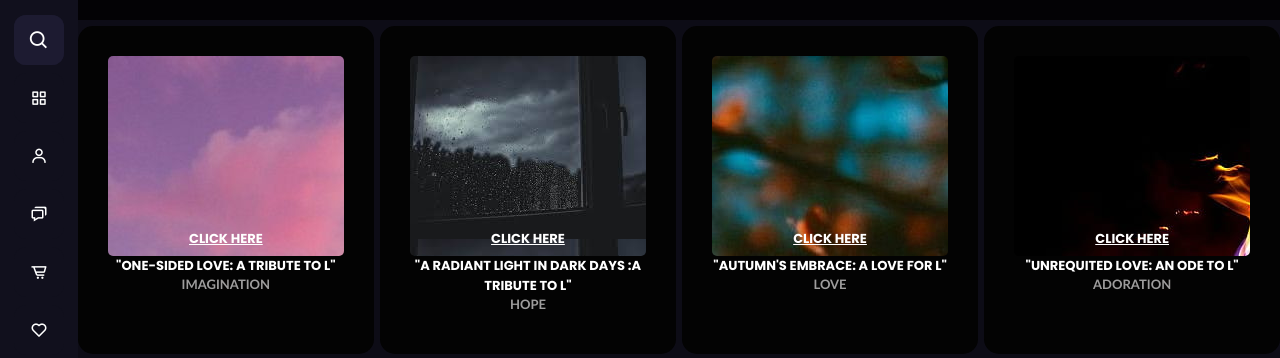
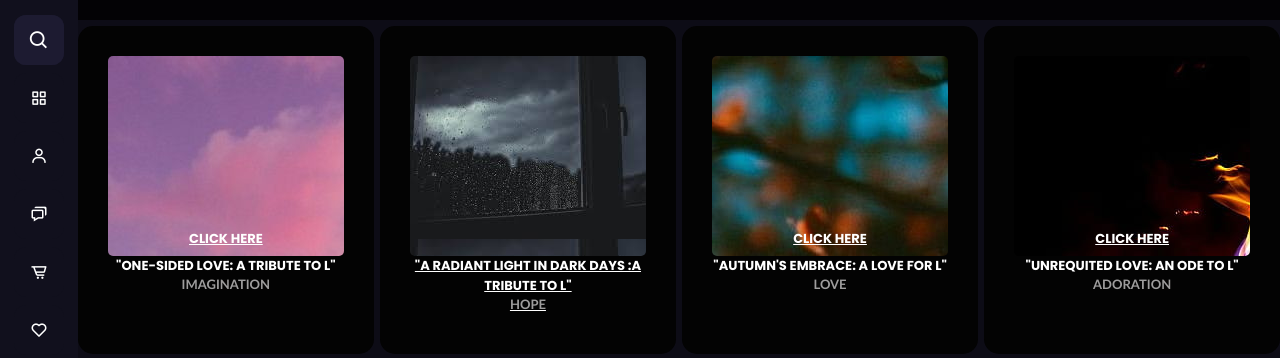
Before and after one commit to Potassium18/Tribute-to-L, a plain HTML site: page index.html in a window 1280 px wide. Shown: the part 71-429 px from the top of the page. Drawn offline with nearby package versions, Linux system fonts and the light colour scheme.

Commit message:
index.html

```diff
--- a/index.html
+++ b/index.html
@@ -98,16 +98,12 @@
         <div id="main2">
           <div>
            <div class="card">
+             <a href="Poet2.html" target="_blank">
              <div class="co2">
-              <br>
-              <br>
-              <br>
-              <br>
-              <br>
-                <a href="Poet2.html"><img src="">CLICK HERE</a>
               </div>
               <h4>"A Radiant Light in Dark Days :A tribute to L"</h4>
               <p>HOPE</p>
+             </a>
            </div>
           </div>
         </div>
```
